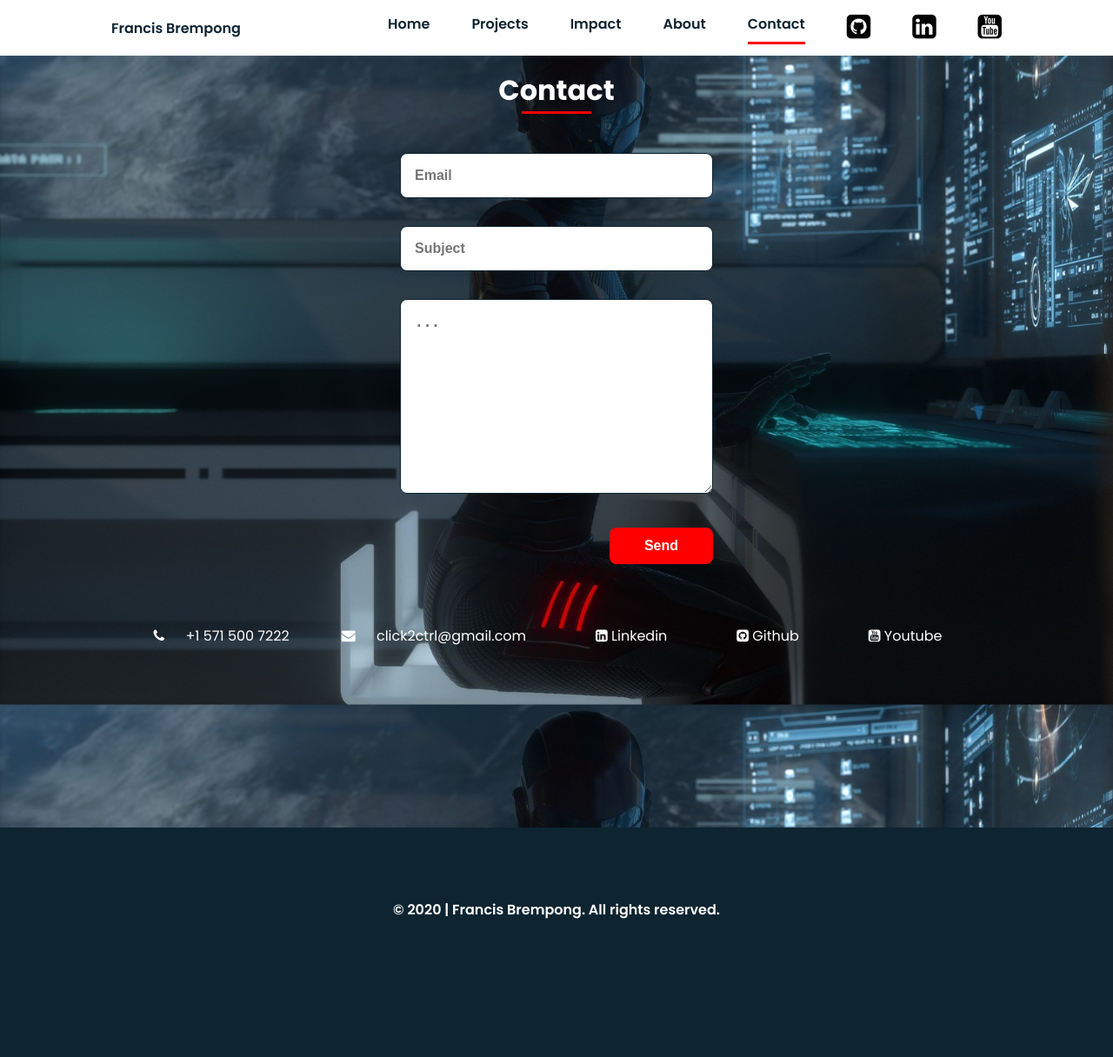
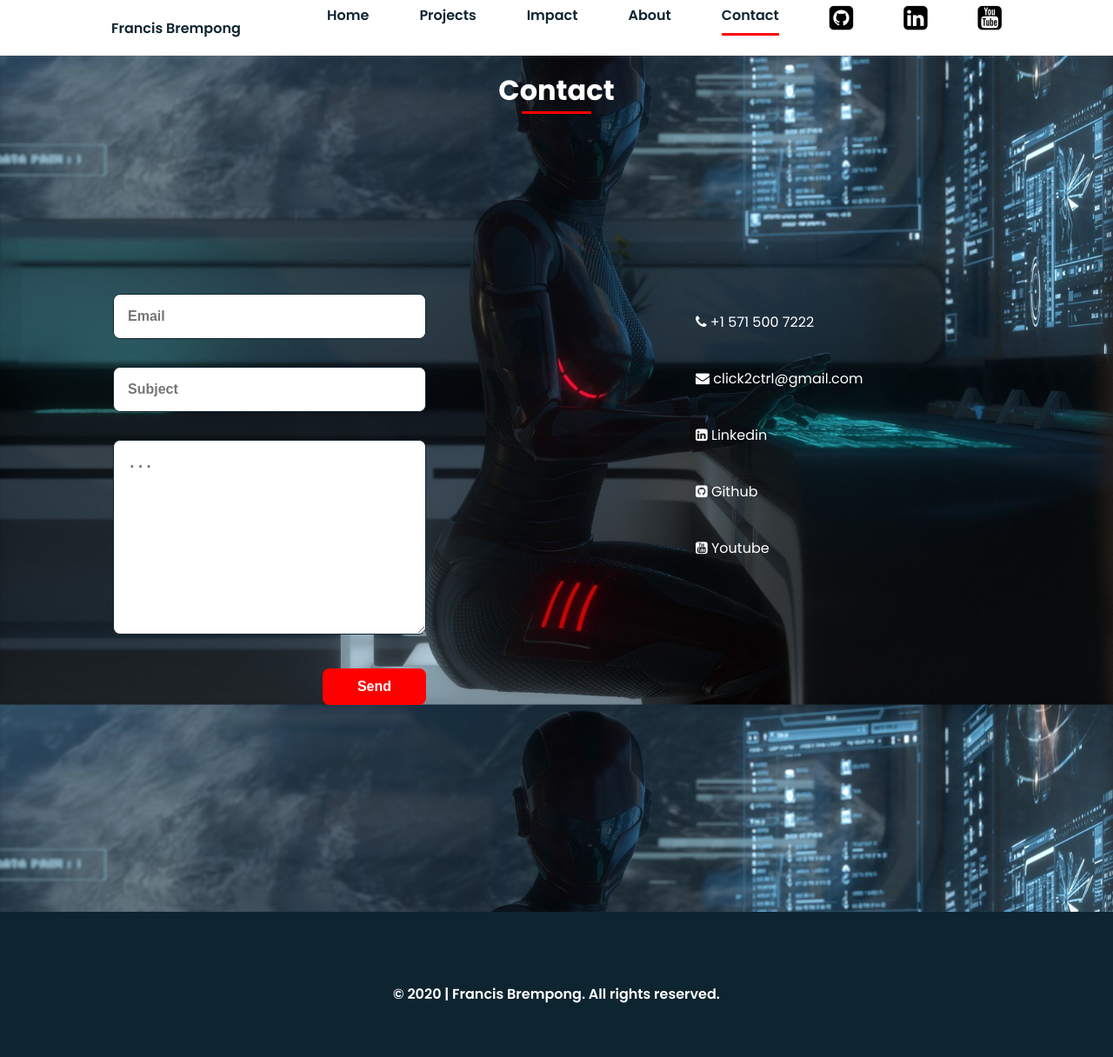
Before and after one commit to dylanbuchi/francis-portfolio, a Flask app: page /contact.html in a window 1280 px wide. Shown: the whole page at 87% size. Before the commit the page ends 1057 px from the top, so only its background shows below. Run offline with Flask 2, Linux system fonts and the light colour scheme.

Commit message:
add contact page

```diff
--- a/static/assets/css/styles.css
+++ b/static/assets/css/styles.css
@@ -6,6 +6,14 @@
 /*
 TITLE HOME MOVE */
 
+.ul-div {
+    width: 100%;
+    padding-left: 100px;
+}
+.form-div {
+    padding: 50px;
+    width: 100%;
+}
 .hero-full-container {
     height: 100vh;
 }
@@ -489,6 +497,30 @@ contact-icons */
 
 /* pc */
 @media screen and (min-width: 768px) {
+    .ul-div {
+        padding-top: 100px;
+        padding-left: 100px;
+        width: 50%;
+        float: right;
+    }
+    .form-div {
+        padding-top: 100px;
+        padding-left: 30px;
+        width: 50%;
+        overflow: hidden;
+        float: left;
+    }
+    .parent-contact {
+        margin-top: 100px;
+        padding-top: 10px;
+        padding-left: 100px;
+        overflow: hidden;
+    }
+    li {
+        padding-bottom: 20px;
+        padding-left: 10px;
+        float: none;
+    }
     .footer {
         margin-top: 140px;
     }
@@ -501,7 +533,6 @@ contact-icons */
         color: black;
     }
     .ic-gc {
-        padding: 20px;
         color: white;
     }
     .home__data {
--- a/templates/contact.html
+++ b/templates/contact.html
@@ -15,7 +15,6 @@
         <title>Contact</title>
     </head>
     <body>
-        <main>
         <!--===== HEADER =====-->
         <header class="l-header">
             <nav class="nav bd-grid">
@@ -34,9 +33,7 @@
                             >
                         </li>
                         <li class="nav__item">
-                                <a href="impact.html" class="nav__link"
-                                    >Impact</a
-                                >
+                            <a href="impact.html" class="nav__link">Impact</a>
                         </li>
 
                         <li class="nav__item">
@@ -89,12 +86,10 @@
                 </div>
             </nav>
         </header>
-
-            <!--===== CONTACT =====-->
         <section class="contact section" id="contact">
             <h2 class="section-title">Contact</h2>
-
-                <div class="contact__container bd-grid">
+            <div class="parent-contact">
+                <div class="form-div">
                     <form
                         action="send_form"
                         class="contact__form"
@@ -128,19 +123,15 @@
                         />
                     </form>
                 </div>
-                <div class="contact-icon-div">
-                    <div class="contact__container bd-grid">
-                        <ul class="nav__list">
+                <div class="ul-div">
+                    <ul class="">
                         <li class="ic-gc">
                             <i class="fa fa-phone" aria-hidden="true"></i>
 
                             <span class="ic-gc">+1 571 500 7222</span>
                         </li>
                         <li class="ic-gc">
-                                <i
-                                    class="fa fa-envelope"
-                                    aria-hidden="true"
-                                ></i>
+                            <i class="fa fa-envelope" aria-hidden="true"></i>
                             <span class="ic-gc">click2ctrl@gmail.com</span>
                         </li>
 
@@ -181,19 +172,11 @@
                                 Youtube
                             </a>
                         </li>
-                            <!-- <li>
-                        <span class=" fa-icon">
-                          <i class="fa fa fa-map-marker" aria-hidden="true"></i>
-                          </span>
-                          address
-                      </li> -->
                     </ul>
                 </div>
             </div>
+            <!--===== FOOTER =====-->
         </section>
-        </main>
-
-        <!--===== FOOTER =====-->
         <footer class="footer">
             <p class="footer__title"></p>
             <div class="footer__social">
```
Lines whose indentation alone changed are shown as unchanged.
